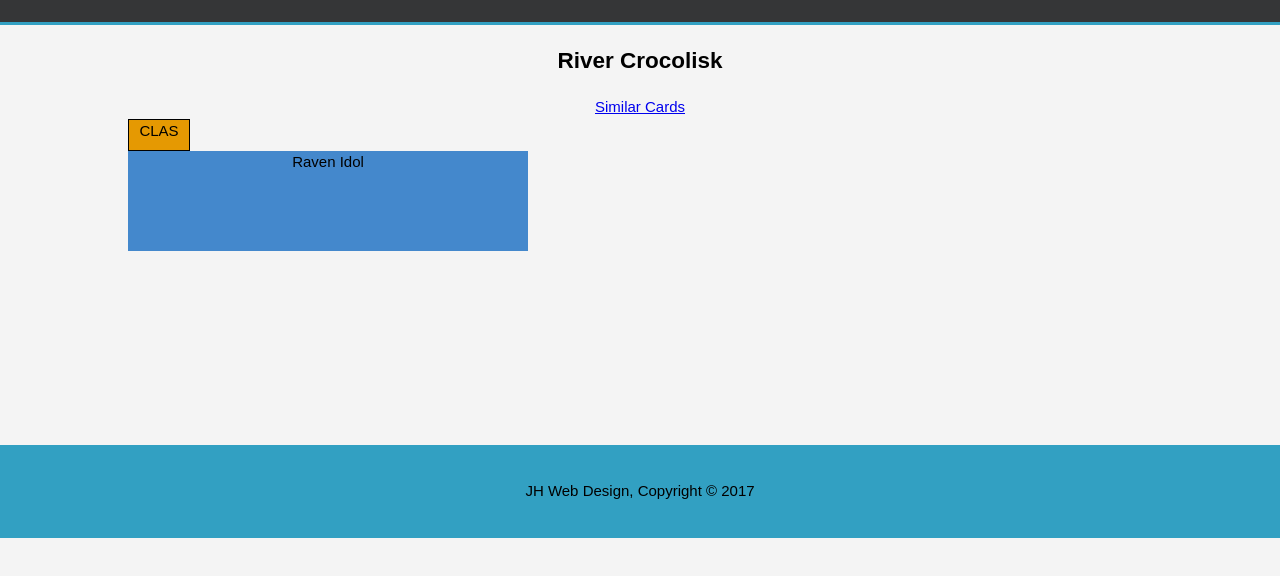
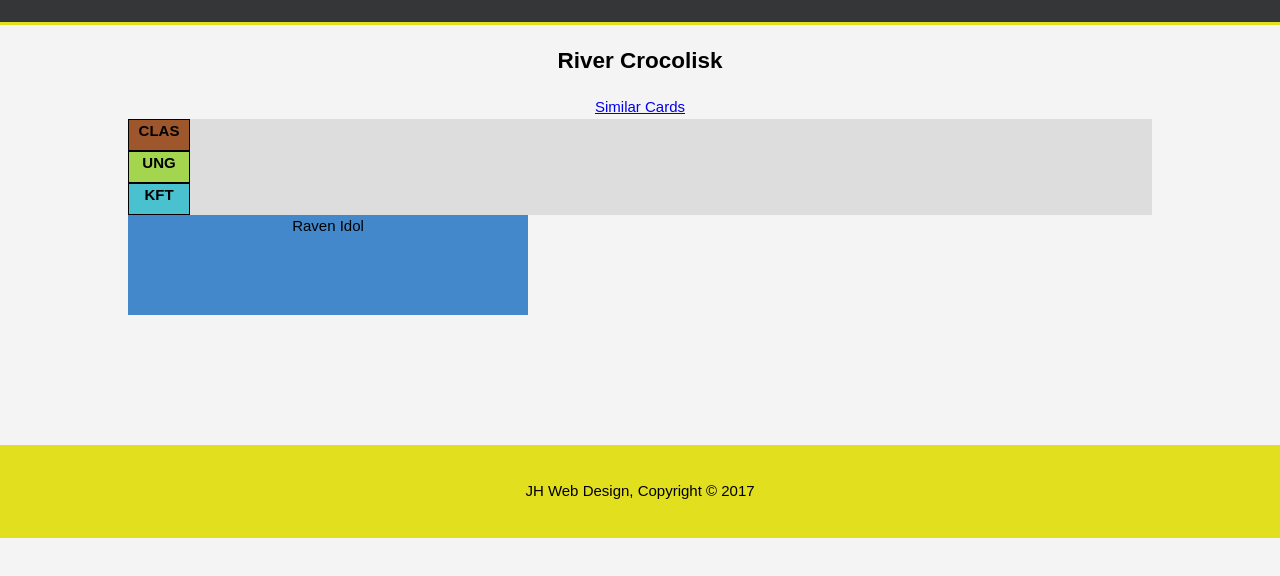
Before and after one commit to Jonius7/HSCardSubs, a plain HTML site: page index.html in a window 1280 px wide. Both pictures are taken after a click on the link "Similar Cards". Shown: the part 78-654 px from the top of the page. Drawn offline with Linux system fonts and the light colour scheme; no server answers.

Commit message:
testing a mix between static css and css generated by jQuery

```diff
--- a/css/main.css
+++ b/css/main.css
@@ -28,7 +28,7 @@ header {
 	color: #ffffff;
 	padding-top: 30px;
 	min-height: 70px;
-	border-bottom: #32a0c2 3px solid;
+	border-bottom: #e2df1f 3px solid;
 }
 header a {
 	color: #ffffff;
@@ -77,20 +77,25 @@ header a:hover {
 	font-size: 20px;
 }
 
+/* Icons */
 
-
-
-/* Icons */
 #testicons {
-	/*text-transform: uppercase;*/
+	background-color: #dddddd;
 }
 
+.seticon {
+	font-weight: bold;
+	height: 30px;
+	width: 60px;
+	border: 1px solid black;
+	font: Helvetica, Arial, sans-serif;
+}
 
 /* Footer */
 footer{
 	padding: 20px;
 	margin-top: 20px;
 	color: #000000;
-	background-color: #32a0c2;
+	background-color: #e2df1f;
 	text-align: center;
 }
--- a/js/main.js
+++ b/js/main.js
@@ -49,44 +49,44 @@ $(document).ready(function(){
 
     var raritytable = [
         {
-            name: "Free", color: "#cecece"
+            name: "Free", color: "#3c3c3c"
         },
         {
-            name: "Common", color: "#e59902"
+            name: "Common", color: "#f6f6f6"
         },
         {
-            name: "Rare", color: "#ef40a3"
+            name: "Rare", color: "#2570e5"
         },
         {
-            name: "Epic", color: "#c325ce"
+            name: "Epic", color: "#8f2aac"
         },
         {
-            name: "Legendary", color: "#707070"
+            name: "Legendary", color: "#d08d0b"
         }
     ]
 
 
     var seticons = [
         {
-            name: "Basic", code: "BASIC", color: "#cecece"
+            name: "Basic", code: "BASIC", color: "#CECECE"
         },
         {
-            name: "Classic", code: "CLAS", color: "#e59902"
+            name: "Classic", code: "CLAS", color: "#9E562C"
         },
         {
-            name: "Whispers of the Old Gods", code: "WOG", color: "#ef40a3"
+            name: "Whispers of the Old Gods", code: "WOG", color: "#CE6190"
         },
         {
             name: "One Night in Karazhan", code: "KARA", color: "#c325ce"
         },
         {
-            name: "Mean Streets of Gadgetzan", code: "MSG", color: "#707070"
+            name: "Mean Streets of Gadgetzan", code: "MSG", color: "#526057"
         },
         {
-            name: "Journey to Un'Goro", code: "UNG", color: "#63c645"
+            name: "Journey to Un'Goro", code: "UNG", color: "#A3D54F"
         },
         {
-            name: "Knights of the Frozen Throne", code: "KFT", color: "#3c82c4"
+            name: "Knights of the Frozen Throne", code: "KFT", color: "#49c1ce"
         },
         {
             name: "Kobolds & Catacombs", code: "KNC", color: "#ffb600"
@@ -94,17 +94,16 @@ $(document).ready(function(){
     ]
 
     function create_icons() {
-        var obj = $.grep(seticons, function(e){return e.name == "Classic";});
+        var order = ["Classic", "Journey to Un'Goro", "Knights of the Frozen Throne"];
+        $.each(order, function(i, value) {
+            var obj = $.grep(seticons, function(e){return e.name == value;});
+            $('#testicons').append('<div class="seticon">' + obj[0].code + '</div>');
+            $('#testicons > div:last').css( {
+                'background-color': obj[0].color
+             });
+        });
+        //var obj = $.grep(seticons, function(e){return e.name == "Classic";});
         //alert(obj[0].code);
-        $(testicons)
-        .html('<div id="seticon">'+ obj[0].code + '</div>')
-        .css({
-            'background-color': obj[0].color,
-            'border': '1px solid black',
-            'width': '60px',
-            'height': '30px',
-            'font': 'Helvetica, Arial, sans-serif'
-        })
     }
 
     function river_crocolisk() {
```
